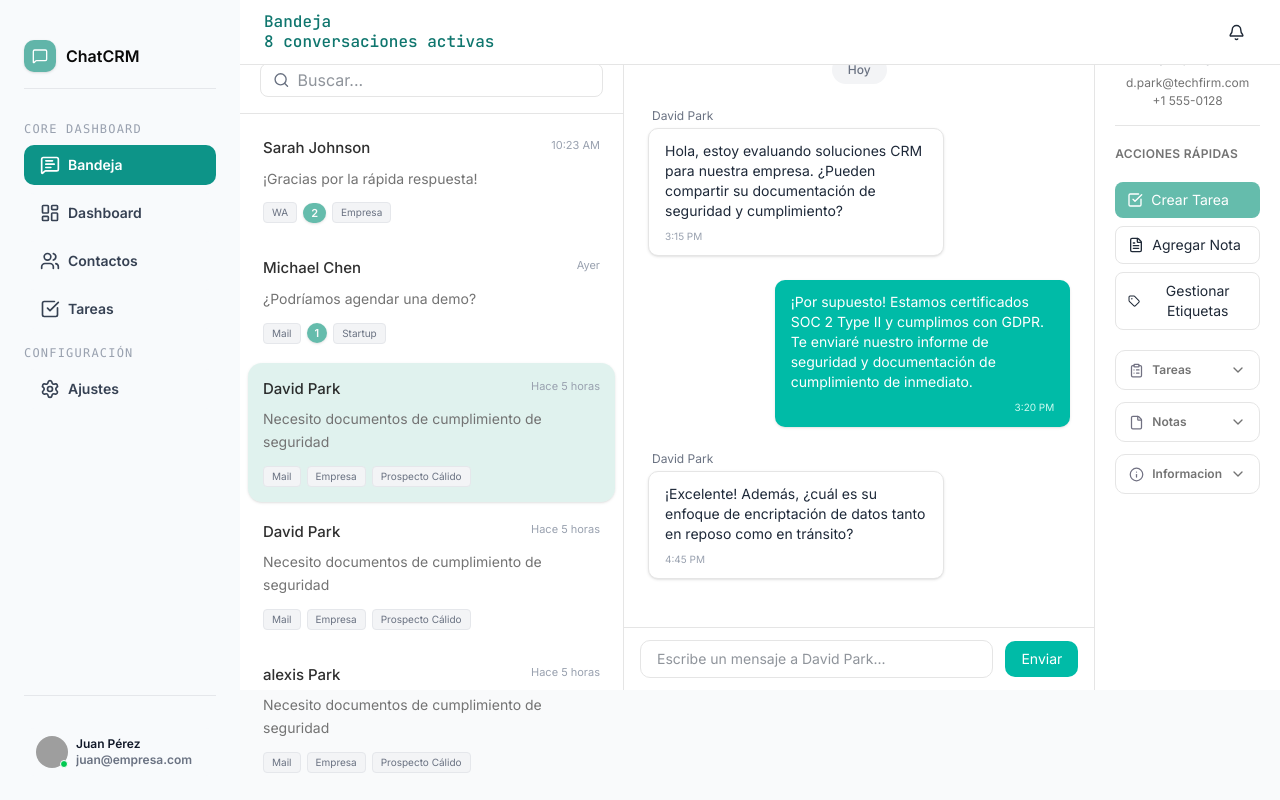
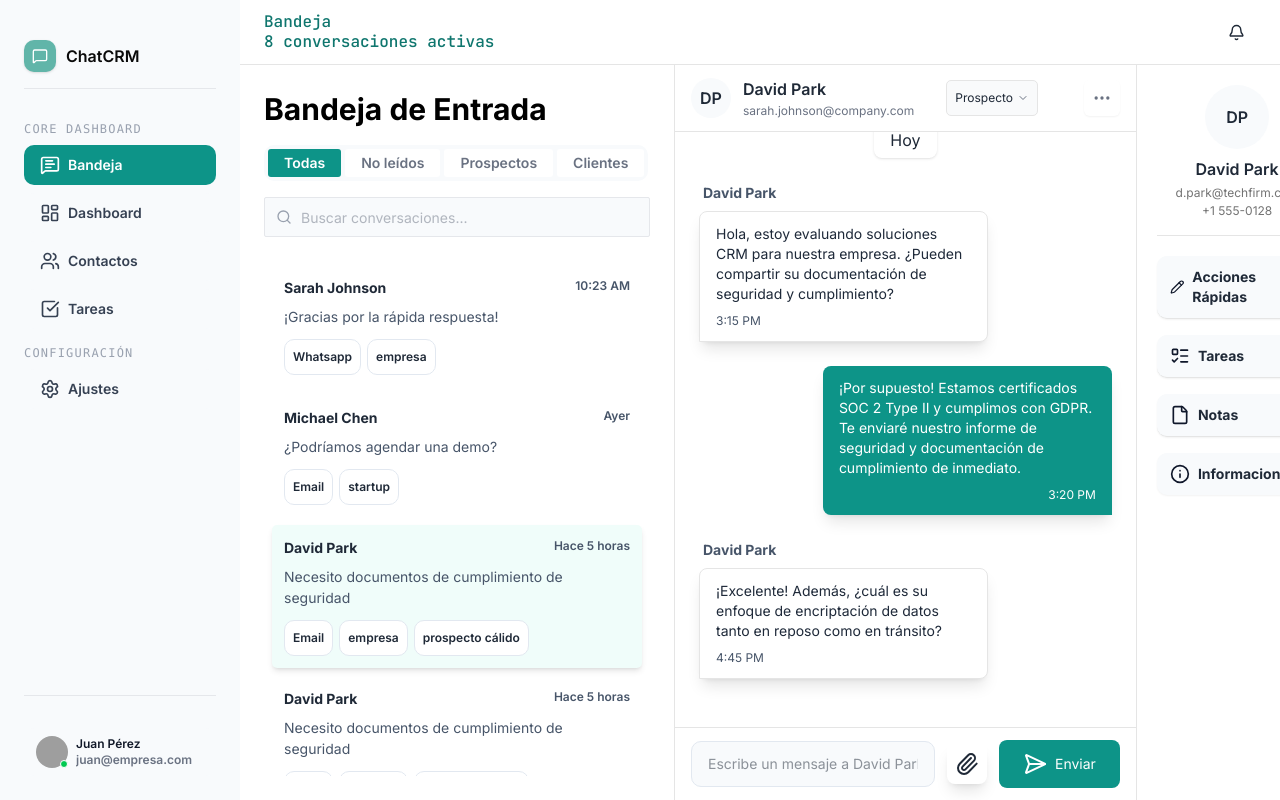
Before and after one commit to No-Country-simulation/S03-26-Equipo-02-Web-App-Development, a React (Vite) app in the folder crm/: page /tray in a window 1280 px wide. Built offline with nearby package versions, Linux system fonts and the light colour scheme; grey boxes are pictures that could not be loaded.

Commit message:
feat: mejorar la interfaz de chat con nuevas funcionalidades y componentes, incluyendo acciones rápidas y gestión de tareas

```diff
--- a/crm/src/components/chat/ChatActions.tsx
+++ b/crm/src/components/chat/ChatActions.tsx
@@ -1,11 +1,4 @@
-import {
-  CheckSquare,
-  FileText,
-  Tag,
-  ClipboardList,
-  File,
-  Info,
-} from "lucide-react";
+import { Pencil, ListTodo, File, Info, Clock, Trash2 } from "lucide-react";
 import {
   Accordion,
   AccordionContent,
@@ -13,12 +6,14 @@ import {
   AccordionTrigger,
 } from "@/components/ui/accordion";
 
+import { Checkbox } from "@/components/ui/checkbox";
+
 const ChatActions = () => {
   return (
     <div className="h-full p-5 space-y-5 bg-white">
       <div className="text-center pb-4 border-b border-border">
-        <div className="rounded-full bg-[#65bcac] from-primary to-primary/70 text-primary-foreground flex items-center justify-center font-semibold transition-all duration-200 w-16 h-16 text-lg mx-auto mb-2 shadow-lg ring-4 ring-background">
-          DP
+        <div className="rounded-full bg-[#F8FAFC] flex items-center justify-center w-16 h-16 text-lg mx-auto mb-2">
+          <h1 className="text-[16px] font-semibold">DP</h1>
         </div>
 
         <h2 className="text-base font-semibold mb-1">David Park</h2>
@@ -28,53 +23,121 @@ const ChatActions = () => {
         </div>
       </div>
 
-      <div className="flex flex-col gap-2">
-        <p className="text-xs font-semibold uppercase text-muted-foreground mb-3 tracking-wide">
-          Acciones rápidas
-        </p>
+      <Accordion className="max-w-lg gap-4">
+        <AccordionItem
+          className="shadow-xs rounded-lg px-3 bg-[#F8FAFC]"
+          value="acciones"
+        >
+          <AccordionTrigger className="flex items-center gap-2 font-bold">
+            <Pencil size={20} color="#0F172A" />
+            Acciones Rápidas
+          </AccordionTrigger>
 
-        <button className="flex items-center gap-2 bg-[#65bcac] text-white text-sm px-3 py-2 rounded-md hover:bg-teal-600 transition">
-          <CheckSquare className="w-4 h-4" />
+          <AccordionContent>
+            <div className="space-y-3">
+              <button className="w-full text-left px-4 py-2 rounded-md font-bold hover:bg-gray-100">
                 Crear Tarea
               </button>
-
-        <button className="flex items-center gap-2 border text-sm px-3 py-2 rounded-md hover:bg-gray-100 transition">
-          <FileText className="w-4 h-4" />
+              <button className="w-full text-left px-4 py-2 rounded-md font-bold hover:bg-gray-100">
                 Agregar Nota
               </button>
-
-        <button className="flex items-center gap-2 border text-sm px-3 py-2 rounded-md hover:bg-gray-100 transition">
-          <Tag className="w-4 h-4" />
-          Gestionar Etiquetas
+              <button className="w-full text-left px-4 py-2 rounded-md font-bold hover:bg-gray-100">
+                Gestion de Etiquetas
               </button>
             </div>
+          </AccordionContent>
+        </AccordionItem>
 
-      <Accordion className="max-w-lg gap-3">
-        <AccordionItem className="border rounded-lg px-3" value="shipping">
-          <AccordionTrigger className="flex items-center gap-2 text-xs font-semibold text-muted-foreground">
-            <ClipboardList size={15} color="#717182" />
+        <AccordionItem
+          className="shadow-xs rounded-lg px-3 bg-[#F8FAFC]"
+          value="tareas"
+        >
+          <AccordionTrigger className="flex items-center gap-2  font-bold">
+            <ListTodo size={20} color="#0F172A" />
             Tareas
           </AccordionTrigger>
 
-          <AccordionContent></AccordionContent>
+          <AccordionContent>
+            <div className="space-y-3">
+              <div className="flex items-start gap-3 p-3 border rounded-lg">
+                <Checkbox id="task-1" className="mt-1" />
+                <div className="flex flex-col gap-1">
+                  <label
+                    htmlFor="task-1"
+                    className="text-sm font-medium cursor-pointer"
+                  >
+                    Preparar demo personalizada para el equipo de Sarah
+                  </label>
+                  <span className="flex items-center gap-2">
+                    <Clock size={16} color="#BE123C" />
+                    <p className="font-semibold text-[12px] text-[#BE123C]">
+                      Vence hoy
+                    </p>
+                  </span>
+                  <span className="text-xs bg-red-500 text-white px-3 py-2 rounded-[8px] w-fit">
+                    Alta
+                  </span>
+                </div>
+              </div>
+            </div>
+          </AccordionContent>
         </AccordionItem>
 
-        <AccordionItem className="border rounded-lg px-3" value="returns">
-          <AccordionTrigger className="flex items-center gap-2 text-xs font-semibold text-muted-foreground">
-            <File size={15} color="#717182" />
+        <AccordionItem
+          className="shadow-xs rounded-lg px-3 bg-[#F8FAFC]"
+          value="notas"
+        >
+          <AccordionTrigger className="flex items-center gap-2 font-bold ">
+            <File size={20} color="#0F172A" />
             Notas
           </AccordionTrigger>
 
-          <AccordionContent></AccordionContent>
+          <AccordionContent>
+            <div className="space-y-3 bg-amber-100 flex justify-around border rounded-lg p-3">
+              <p className="w-30 font-semibold">Esta es una nota de ejemplo. mas texto de prueba para ver cómo se muestra en la interfaz.</p>
+              <button className="flex justify-center items-center cursor-pointer h-10 w-10 bg-red-500 text-white rounded-[8px]">
+                <Trash2 size={20} />
+              </button>
+            </div>
+          </AccordionContent>
         </AccordionItem>
-
-        <AccordionItem className="border rounded-lg px-3" value="support">
-          <AccordionTrigger className="flex items-center gap-2 text-xs font-semibold text-muted-foreground">
-            <Info size={15} color="#717182" />
+        <AccordionItem
+          className="shadow-xs rounded-lg px-3 bg-[#F8FAFC]"
+          value="informacion"
+        >
+          <AccordionTrigger className="flex items-center gap-2  font-bold">
+            <Info size={20} color="#0F172A" />
             Informacion
           </AccordionTrigger>
 
-          <AccordionContent></AccordionContent>
+          <AccordionContent>
+            <div className="space-y-3">
+              <div>
+                <h2>Etiquetas</h2>
+                <div className="flex items-center gap-2 mt-2">
+                  <span className="bg-white font-semibold border rounded-[8px] px-3 py-2 text-xs w-fit">
+                    Empresa
+                  </span>
+                  <span className="bg-white font-semibold border rounded-[8px] px-3 py-2 text-xs w-fit">
+                    Alta Prioridad
+                  </span>
+                </div>
+              </div>
+
+              <div>
+                <h2>Estado</h2>
+                <p className="bg-[#0D9488] mt-2 text-white font-semibold border rounded-[8px] px-3 py-2 text-xs w-fit">Cliente</p>
+              </div>
+
+              <div>
+                <h2>Canal</h2>
+                <p className="bg-white mt-2 font-semibold border rounded-[8px] px-3 py-2 text-xs w-fit">Whatsapp</p>
+              </div>
+            </div>
+
+
+
+          </AccordionContent>
         </AccordionItem>
       </Accordion>
     </div>
--- a/crm/src/components/chat/ChatWindow.tsx
+++ b/crm/src/components/chat/ChatWindow.tsx
@@ -1,4 +1,4 @@
-import { MoreVertical, ChevronDown } from "lucide-react";
+import { Ellipsis, ChevronDown, Paperclip, SendHorizontal } from "lucide-react";
 import { useState, useRef, useEffect } from "react";
 
 type Message = {
@@ -46,7 +46,7 @@ const ChatWindow = () => {
     <div className="flex-1 flex flex-col bg-white h-full">
       <div className="flex items-center justify-between px-4 py-3 border-b bg-white">
         <div className="flex items-center gap-3">
-          <div className="w-10 h-10 rounded-full bg-[#65bcac] flex items-center justify-center text-white font-semibold">
+          <div className="w-10 h-10 rounded-full bg-[#F8FAFC] flex items-center justify-center font-semibold">
             DP
           </div>
 
@@ -54,7 +54,6 @@ const ChatWindow = () => {
             <h2 className="font-semibold text-base mb-0.5">David Park</h2>
 
             <div className="text-xs text-gray-500 flex items-center gap-1.5">
-              <span>WhatsApp •</span>
               <span>sarah.johnson@company.com</span>
             </div>
           </div>
@@ -62,7 +61,7 @@ const ChatWindow = () => {
           <div className="relative ml-5">
             <button
               onClick={() => setOpen(!open)}
-              className="flex items-center gap-1 text-xs p-2 rounded-[5px] border bg-gray-50 hover:bg-gray-100 transition"
+              className="flex items-center gap-1 text-[12px] p-2 rounded-[5px] border bg-gray-50 hover:bg-gray-100 transition"
             >
               <span className="capitalize">{status}</span>
               <ChevronDown className="w-3 h-3 text-gray-500" />
@@ -94,15 +93,15 @@ const ChatWindow = () => {
           </div>
         </div>
 
-        <button>
-          <MoreVertical className="w-5 h-5 text-gray-500" />
+        <button className="shadow-xs rounded-sm p-2 hover:bg-gray-50">
+          <Ellipsis  className="w-5 h-5 text-gray-500" />
         </button>
       </div>
 
       <div className="flex-1 overflow-y-auto px-6 py-6 scroll-smooth">
         <div className="space-y-6 max-w-4xl mx-auto">
           <div className="flex items-center justify-center">
-            <p className="px-4 py-1.5 bg-gray-100 rounded-full text-xs text-gray-500 font-medium">
+            <p className="px-4 py-1.5 shadow rounded-[8px] ">
               Hoy
             </p>
           </div>
@@ -115,23 +114,23 @@ const ChatWindow = () => {
             >
               <div className="flex flex-col max-w-[70%]">
                 {msg.sender === "other" && msg.name && (
-                  <p className="text-xs text-gray-500 mb-1 ml-1">{msg.name}</p>
+                  <p className="text-[14px] font-bold text-[#475569] mb-2 ml-1">{msg.name}</p>
                 )}
 
                 <div
-                  className={`rounded-lg px-4 py-3 text-sm shadow-sm ${
+                  className={`rounded-[8px] px-4 py-3 text-sm shadow-lg ${
                     msg.sender === "me"
-                      ? "bg-teal-500 text-white"
-                      : "bg-white text-gray-800 border"
+                      ? "bg-[#0D9488] text-white rounded-br-none"
+                      : "bg-white text-gray-800 border rounded-bl-none"
                   }`}
                 >
                   <p>{msg.text}</p>
 
                   <span
-                    className={`block text-[10px] mt-2 ${
+                    className={`block text-[12px] mt-2 ${
                       msg.sender === "me"
-                        ? "text-teal-100 text-right"
-                        : "text-gray-400"
+                        ? "text-white text-right"
+                        : "text-[#475569]"
                     }`}
                   >
                     {msg.time}
@@ -149,10 +148,13 @@ const ChatWindow = () => {
         <input
           type="text"
           placeholder="Escribe un mensaje a David Park..."
-          className="flex-1 border rounded-lg px-4 py-2 text-sm focus:outline-none focus:ring-2 focus:ring-teal-500"
+          className="flex-1 bg-[#F8FAFC] border-[#E2E8F0] border rounded-lg px-4 py-3 text-sm focus:outline-none"
         />
-
-        <button className="bg-teal-500 text-white px-4 py-2 rounded-lg text-sm hover:bg-teal-600 transition">
+        <button className=" p-2 flex justify-center items-center shadow-lg rounded-[8px] hover:bg-gray-100">
+          <Paperclip />
+        </button>
+        <button className="bg-[#0D9488] flex justify-center items-center gap-2 text-white px-6 py-3 rounded-[8px] text-sm hover:bg-[#0B7A6F] transition">
+          <SendHorizontal />
           Enviar
         </button>
       </div>
--- a/crm/src/components/chat/MessageTray.tsx
+++ b/crm/src/components/chat/MessageTray.tsx
@@ -1,6 +1,5 @@
 import { useState } from "react";
 import { SearchIcon } from "lucide-react";
-import { Tabs, TabsList, TabsTrigger } from "@/components/ui/tabs";
 import type { ConversationPreview } from "@/types/chatTray";
 
 const MOCK_CONVERSATIONS: ConversationPreview[] = [
@@ -58,48 +57,40 @@ const MOCK_CONVERSATIONS: ConversationPreview[] = [
 
 const MessageTray = () => {
   const [selectedId, setSelectedId] = useState<string>("3");
+  const tabs = ["Todas", "No leídos", "Prospectos", "Clientes"];
+  const [activeTab, setActiveTab] = useState("Todas");
+
   return (
     <div>
-      <div className="w-96 h-full bg-white border-r">
-        <header className="px-5 py-4 border-b border-border space-y-4">
-          <h1 className="text-lg font-semibold">Bandeja de Entrada</h1>
-          <div>
-            <Tabs defaultValue="conversaciones" className="w-full">
-              <TabsList className="w-full justify-start border-b">
-                <TabsTrigger
-                  value="conversaciones"
-                  className="data-[state=active]:border-b-2 data-[state=active]:border-primary"
-                >
-                  Todos
-                </TabsTrigger>
-                <TabsTrigger
-                  value="tareas"
-                  className="data-[state=active]:border-b-2 data-[state=active]:border-primary"
-                >
-                  No leídos {0}
-                </TabsTrigger>
-                <TabsTrigger
-                  value="prospectos"
-                  className="data-[state=active]:border-b-2 data-[state=active]:border-primary"
-                >
-                  Prospecto
-                </TabsTrigger>
-                <TabsTrigger
-                  value="clientes"
-                  className="data-[state=active]:border-b-2 data-[state=active]:border-primary"
-                >
-                  Clientes
-                </TabsTrigger>
-              </TabsList>
-            </Tabs>
+      <div className="w-108.75 h-full p-6 bg-white border-r flex flex-col gap-5">
+        <header className="space-y-4">
+          <h1 className="text-black text-3xl font-bold font-['Inter'] leading-10">
+            Bandeja de Entrada
+          </h1>
+
+          <div className="flex items-center gap-1 bg-[#F8FAFC] p-1 rounded-lg w-fit">
+            {tabs.map((tab) => (
+              <button
+                key={tab}
+                onClick={() => setActiveTab(tab)}
+                className={`px-4 py-1 rounded-[3px] text-sm font-semibold transition-colors
+        ${
+          activeTab === tab
+            ? "bg-[#0D9488] text-white"
+            : "text-gray-500 bg-white"
+        }`}
+              >
+                {tab}
+              </button>
+            ))}
           </div>
 
-          <div className="overflow-hidden flex items-center gap-2 rounded-md border bg-white px-3 py-1">
-            <SearchIcon size={18} className="text-gray-500" />
+          <div className="relative w-full">
+            <SearchIcon size={16} className="absolute left-3 top-1/2 -translate-y-1/2 text-gray-400" />
             <input
               type="text"
-              placeholder="Buscar..."
-              className=" bg-transparent border-none focus:outline-none w-full hover"
+              placeholder="Buscar conversaciones..."
+              className="w-full h-10 pl-9 pr-3 rounded-xs border border-gray-200 text-sm text-gray-500 bg-[#F8FAFC] focus:outline-none"
             />
           </div>
         </header>
@@ -109,45 +100,37 @@ const MessageTray = () => {
             <div
               key={chat.id}
               onClick={() => setSelectedId(chat.id)}
-              className={`p-3.5 border-b w-full rounded-xl text-left transition-all duration-200 mb-1 group relative hover:bg-muted/60 border border-transparent hover:border-border/50 hover:shadow-sm ${
+              className={`p-3 w-full rounded-[5px] text-left transition-all duration-200 mb-2 group relative hover:border-border/50 hover:shadow-sm ${
                 selectedId === chat.id
-                  ? "bg-[#65bcac]/20 border-[#65bcac] shadow-sm"
+                  ? "bg-[#F0FDFA] shadow-md"
                   : ""
               }`}
             >
               <div className="flex justify-between items-start mb-2">
-                <h3 className="font-medium text-[15px] truncate pr-2 transition-colors text-foreground/85 group-hover:text-foreground">
+                <h3 className="font-bold text-[14px] truncate pr-2">
                   {chat.contactName}
                 </h3>
-                <span className="text-[11px] text-gray-400">
+                <span className="text-[12px] text-[#475569] font-semibold">
                   {chat.timestamp}
                 </span>
               </div>
-
-              <p className="text-[14px] mb-3 line-clamp-2 leading-relaxed text-muted-foreground group-hover:text-foreground/70">
+              <p className="text-[14px] mb-3 text-[#475569]">
                 {chat.lastMessage}
               </p>
 
               <div className="flex items-center justify-between">
                 <div className="flex gap-1.5 items-center flex-wrap">
-                  <div className="text-[10px] bg-gray-100 text-gray-500 px-2 py-0.5 rounded border border-gray-200 capitalize">
+                  <div className="text-[12px] font-inter font-semibold bg-white p-2 text-center rounded-lg border border-[#E2E8F0]">
                     {chat.channel === "wa" ? (
-                      <span>WA</span>
+                      <span>Whatsapp</span>
                     ) : (
-                      <span>Mail</span>
+                      <span>Email</span>
                     )}
                   </div>
-
-                  {chat.unreadCount > 0 && (
-                    <span className="h-5 px-2 min-w-5 rounded-full bg-[#65bcac] from-primary to-primary/90 text-primary-foreground text-[11px] flex items-center justify-center font-semibold shadow-sm">
-                      {chat.unreadCount}
-                    </span>
-                  )}
-
                   {chat.tags.map((tag) => (
                     <span
                       key={tag}
-                      className="text-[10px] bg-gray-100 text-gray-500 px-2 py-0.5 rounded border border-gray-200 capitalize"
+                      className="text-[12px] font-inter font-semibold bg-white p-2 text-center rounded-lg border border-[#E2E8F0] "
                     >
                       {tag.replace("-", " ")}
                     </span>
--- /dev/null
+++ b/crm/src/components/ui/checkbox.tsx
@@ -0,0 +1,27 @@
+import { Checkbox as CheckboxPrimitive } from "@base-ui/react/checkbox"
+
+import { cn } from "@/lib/utils"
+import { CheckIcon } from "lucide-react"
+
+function Checkbox({ className, ...props }: CheckboxPrimitive.Root.Props) {
+  return (
+    <CheckboxPrimitive.Root
+      data-slot="checkbox"
+      className={cn(
+        "peer relative flex size-4 shrink-0 items-center justify-center rounded-[4px] border border-input transition-colors outline-none group-has-disabled/field:opacity-50 after:absolute after:-inset-x-3 after:-inset-y-2 focus-visible:border-ring focus-visible:ring-3 focus-visible:ring-ring/50 disabled:cursor-not-allowed disabled:opacity-50 aria-invalid:border-destructive aria-invalid:ring-3 aria-invalid:ring-destructive/20 aria-invalid:aria-checked:border-primary dark:bg-input/30 dark:aria-invalid:border-destructive/50 dark:aria-invalid:ring-destructive/40 data-checked:border-primary data-checked:bg-primary data-checked:text-primary-foreground dark:data-checked:bg-primary",
+        className
+      )}
+      {...props}
+    >
+      <CheckboxPrimitive.Indicator
+        data-slot="checkbox-indicator"
+        className="grid place-content-center text-current transition-none [&>svg]:size-3.5"
+      >
+        <CheckIcon
+        />
+      </CheckboxPrimitive.Indicator>
+    </CheckboxPrimitive.Root>
+  )
+}
+
+export { Checkbox }
--- a/crm/src/components/ui/tabs.tsx
+++ b/crm/src/components/ui/tabs.tsx
@@ -59,7 +59,7 @@ function TabsTrigger({ className, ...props }: TabsPrimitive.Tab.Props) {
         "relative inline-flex h-[calc(100%-1px)] flex-1 items-center justify-center gap-1.5 rounded-md border border-transparent px-1.5 py-0.5 text-sm font-medium whitespace-nowrap text-foreground/60 transition-all group-data-vertical/tabs:w-full group-data-vertical/tabs:justify-start hover:text-foreground focus-visible:border-ring focus-visible:ring-[3px] focus-visible:ring-ring/50 focus-visible:outline-1 focus-visible:outline-ring disabled:pointer-events-none disabled:opacity-50 aria-disabled:pointer-events-none aria-disabled:opacity-50 dark:text-muted-foreground dark:hover:text-foreground group-data-[variant=default]/tabs-list:data-active:shadow-sm group-data-[variant=line]/tabs-list:data-active:shadow-none [&_svg]:pointer-events-none [&_svg]:shrink-0 [&_svg:not([class*='size-'])]:size-4",
         "group-data-[variant=line]/tabs-list:bg-transparent group-data-[variant=line]/tabs-list:data-active:bg-transparent dark:group-data-[variant=line]/tabs-list:data-active:border-transparent dark:group-data-[variant=line]/tabs-list:data-active:bg-transparent",
         "data-active:bg-background data-active:text-foreground dark:data-active:border-input dark:data-active:bg-input/30 dark:data-active:text-foreground",
-        "after:absolute after:bg-foreground after:opacity-0 after:transition-opacity group-data-horizontal/tabs:after:inset-x-0 group-data-horizontal/tabs:after:bottom-[-5px] group-data-horizontal/tabs:after:h-0.5 group-data-vertical/tabs:after:inset-y-0 group-data-vertical/tabs:after:-right-1 group-data-vertical/tabs:after:w-0.5 group-data-[variant=line]/tabs-list:data-active:after:opacity-100",
+        "after:absolute after:bg-foreground after:opacity-0 after:transition-opacity group-data-horizontal/tabs:after:inset-x-0 group-data-horizontal/tabs:after:-bottom-1.25 group-data-horizontal/tabs:after:h-0.5 group-data-vertical/tabs:after:inset-y-0 group-data-vertical/tabs:after:-right-1 group-data-vertical/tabs:after:w-0.5 group-data-[variant=line]/tabs-list:data-active:after:opacity-100",
         className
       )}
       {...props}
@@ -77,4 +77,4 @@ function TabsContent({ className, ...props }: TabsPrimitive.Panel.Props) {
   )
 }
 
-export { Tabs, TabsList, TabsTrigger, TabsContent, tabsListVariants }
+export { Tabs, TabsList, TabsTrigger, TabsContent }
--- a/crm/src/page/ChatPage.tsx
+++ b/crm/src/page/ChatPage.tsx
@@ -9,7 +9,7 @@ const ChatPage = () => {
     <div className="flex h-full">
       <MessageTray />
 
-      <div className="w-239  bg-gray-50 border-r">
+      <div className="w-239 bg-gray-50 border-r">
         <ChatWindow />
       </div>
 
```
Lines whose indentation alone changed are shown as unchanged.
